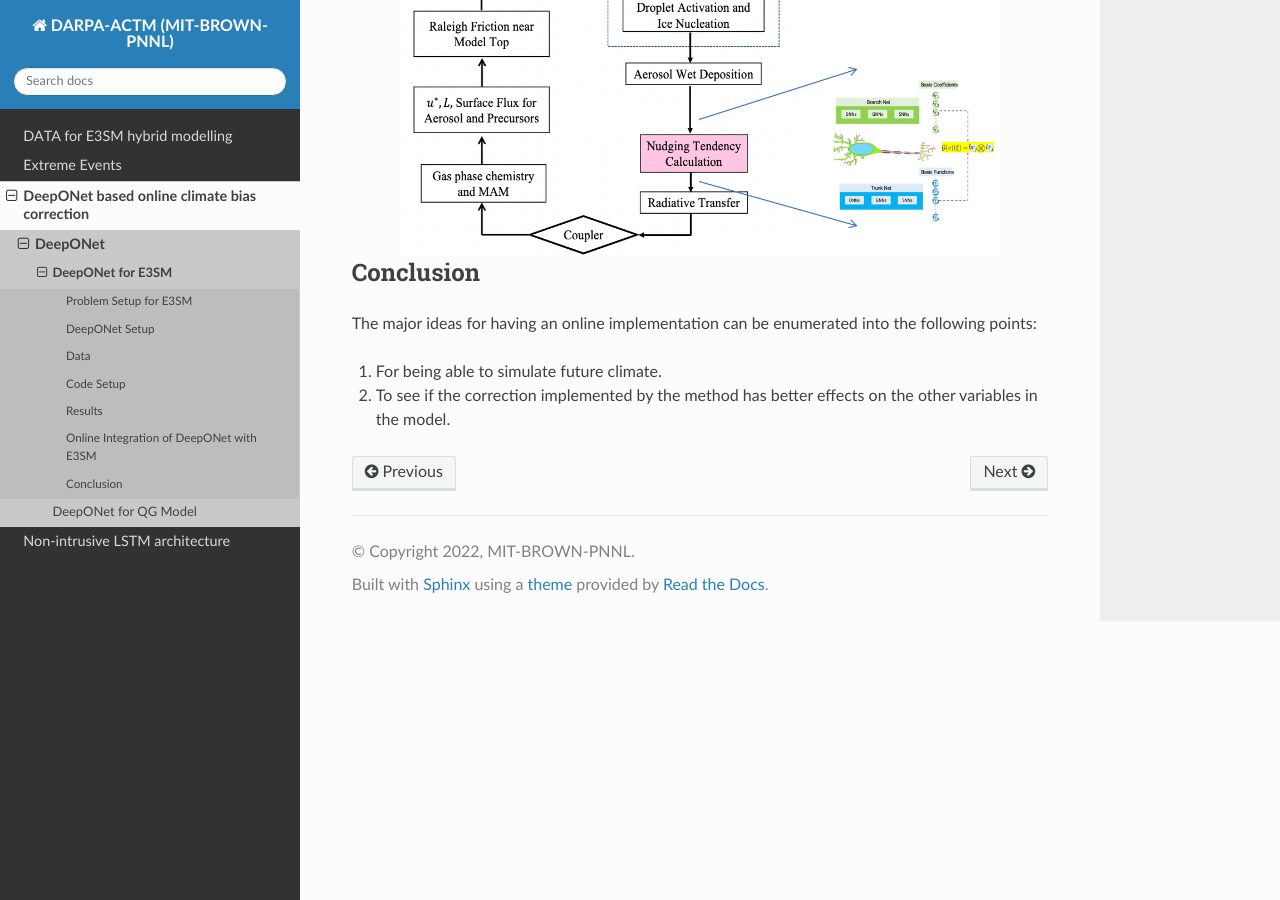
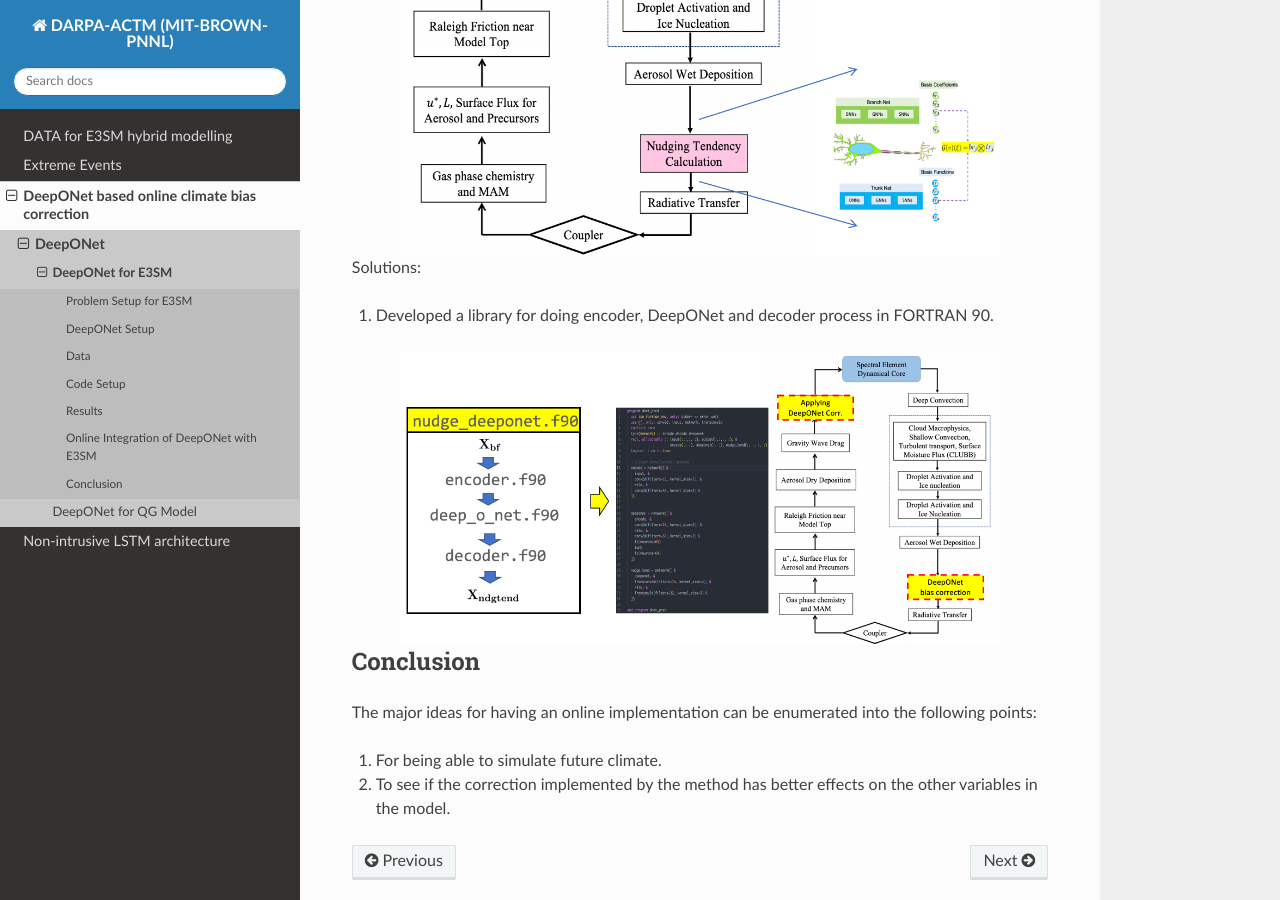
Before and after one commit to aniruddhabora/Extreme-Events-using-Scientific-Machine-Learning, a Sphinx documentation site: the page built from docs/source/modules/DeepONet_E3SM.rst, in a window 1280 px wide and 900 px high, scrolled down 4054 px. Built offline with Sphinx 7.4.7 and the Read the Docs theme 2.0.0, drawn with Linux system fonts in a browser that asks for light colours; pages that are not in the unit, such as notebooks, are missing from menus.

Commit message:
Update DeepONet_E3SM.rst

```diff
--- a/docs/source/modules/DeepONet_E3SM.rst
+++ b/docs/source/modules/DeepONet_E3SM.rst
@@ -115,6 +115,15 @@ Challenges:
   :alt: Alternative text
 
 
+Solutions:
+
+1. Developed a library for doing encoder, DeepONet and decoder process in FORTRAN 90.
+
+.. figure:: images/sol.png
+  :width: 600
+  :align: center
+  :alt: Alternative text
+
 Conclusion
 ----------
 
```
